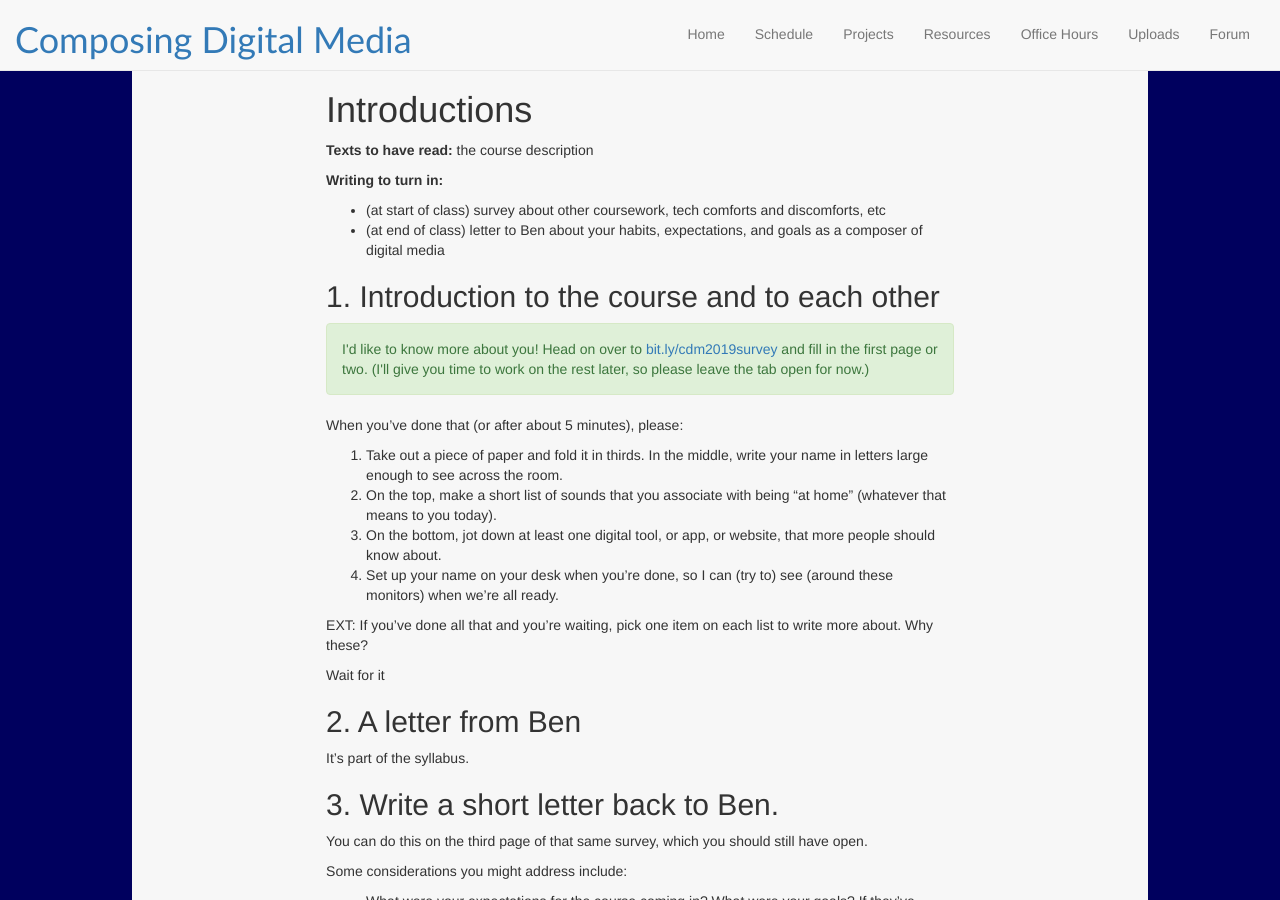
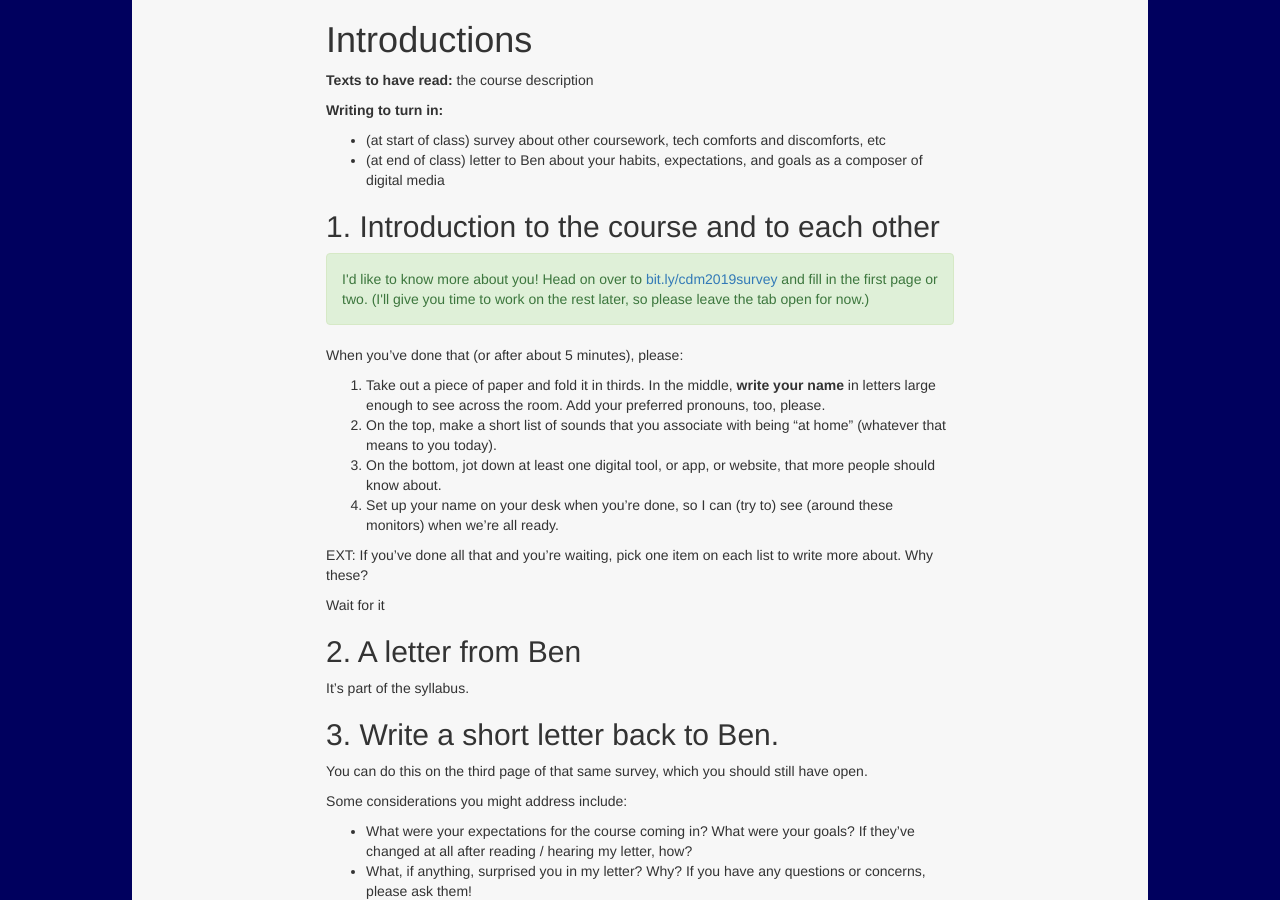
Before and after one commit to benmiller314/cdm2019fall, a Jekyll site: the page built from plans/lesson-01.md, in a window 1280 px wide and 900 px high. Built offline with Jekyll 4.4.1, drawn with Linux system fonts in a browser that asks for light colours; our own code applies the rules of GitHub Pages for plain Markdown files; some of the changed text lies outside the part shown.

Commit message:
use bottom-nav; add request for pronouns

```diff
--- a/plans/lesson-01.md
+++ b/plans/lesson-01.md
@@ -13,7 +18,7 @@ I'd like to know more about you! Head on over to <a href="http://bit.ly/cdm2019s
 
 When you've done that (or after about 5 minutes), please:
 
-1. Take out a piece of paper and fold it in thirds. In the middle, write your name in letters large enough to see across the room.
+1. Take out a piece of paper and fold it in thirds. In the middle, **write your name** in letters large enough to see across the room. Add your preferred pronouns, too, please.
 2. On the top, make a short list of sounds that you associate with being "at home" (whatever that means to you today).
 3. On the bottom, jot down at least one digital tool, or app, or website, that more people should know about.
 4. Set up your name on your desk when you're done, so I can (try to) see (around these monitors) when we're all ready.
@@ -23,7 +28,7 @@ EXT: If you've done all that and you're waiting, pick one item on each list to w
 <details>
   <summary>Wait for it</summary>
 
-  <em>Yup, it's introduction time!</em> Let's share these around the room, as a way of meeting and greeting each other – and picking up some digital suggestions along the way. (Later, I'll ask you to post your recommendations as part of your first contribution to our class discussion forum.)
+  <em>Yup, it's introduction time!</em> Let's share these around the room, as a way of meeting and greeting each other – and picking up some digital suggestions along the way. (Later, I'll ask you to post your recommendations as part of your first contribution to our class discussion forum.) Just one item from each list should do the trick.
 </details>
 
 ## 2. A letter from Ben
```
Also changed, not shown: other parts of plans/lesson-01.md (+5 -0 lines).
